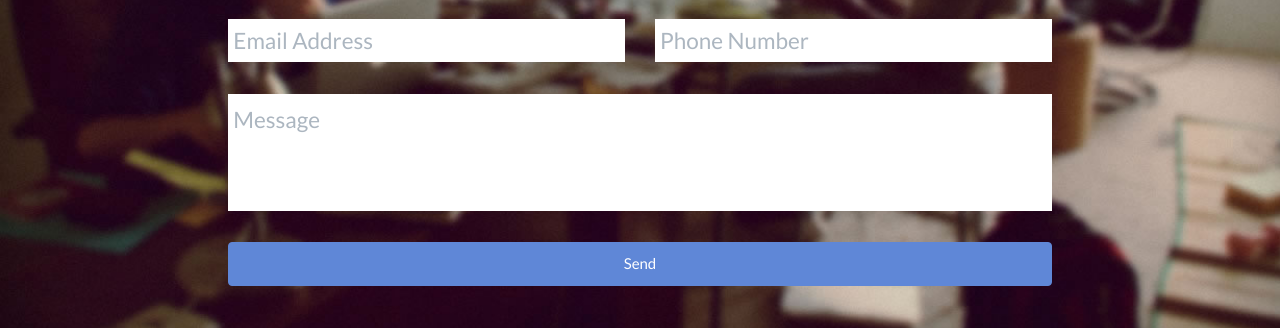
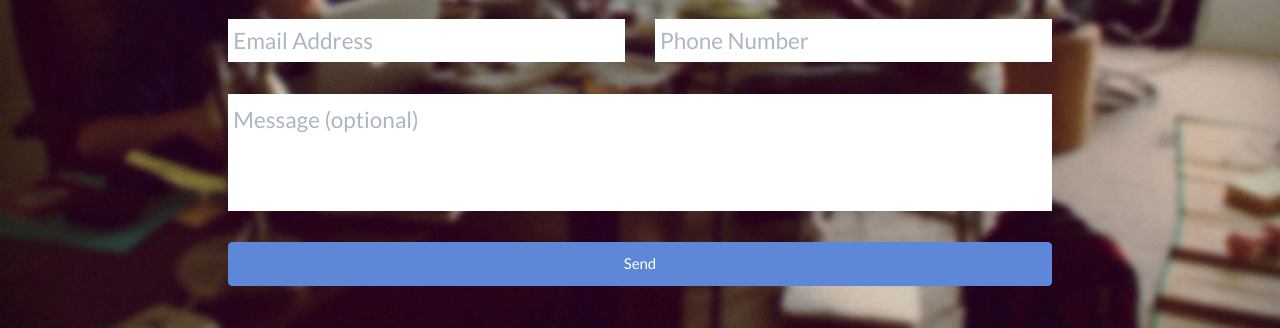
Before and after one commit to ciaoapp/ciaoapp.github.io, a Jekyll site: the page built from index.html, in a window 1280 px wide and 900 px high, scrolled down 1980 px. Shown: the part 357-685 px from the top of the window. Built offline with Jekyll 4.4.1, drawn with Linux system fonts in a browser that asks for light colours.

Commit message:
make message in contactForm optional

```diff
--- a/_includes/contact_static.html
+++ b/_includes/contact_static.html
@@ -50,8 +50,7 @@
 					<div class="row control-group">
 						<div class="form-group col-xs-12 floating-label-form-group controls">
 							<label>Message</label>
-							<textarea rows="3" name="message" class="form-control" placeholder="Message" id="message"
-							data-validation-required-message="Please enter a message."
+							<textarea rows="3" name="message" class="form-control" placeholder="Message (optional)" id="message"
 							data-validation-maxlength-message="Please limit message up to 1000 characters"
 							maxlength=100
 							></textarea>
```
